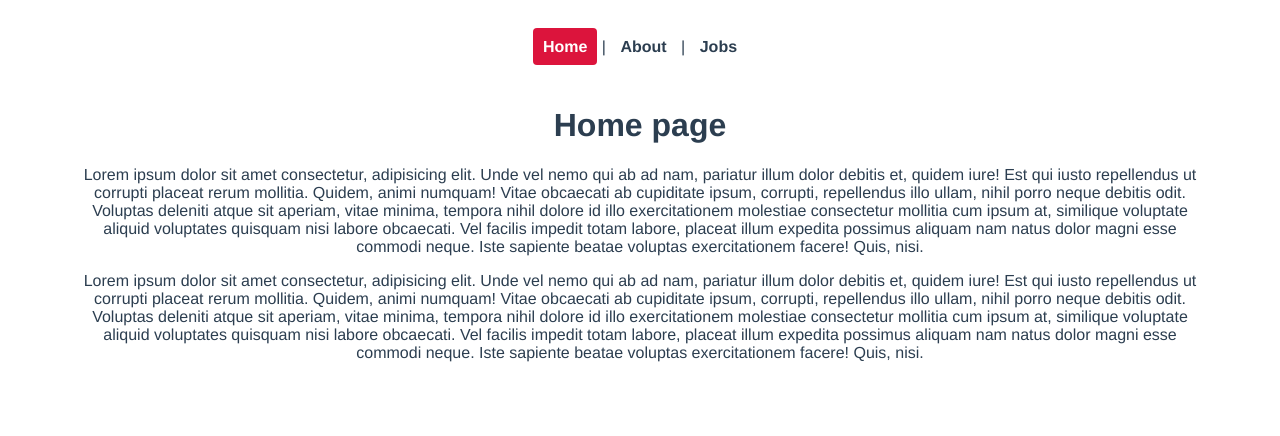
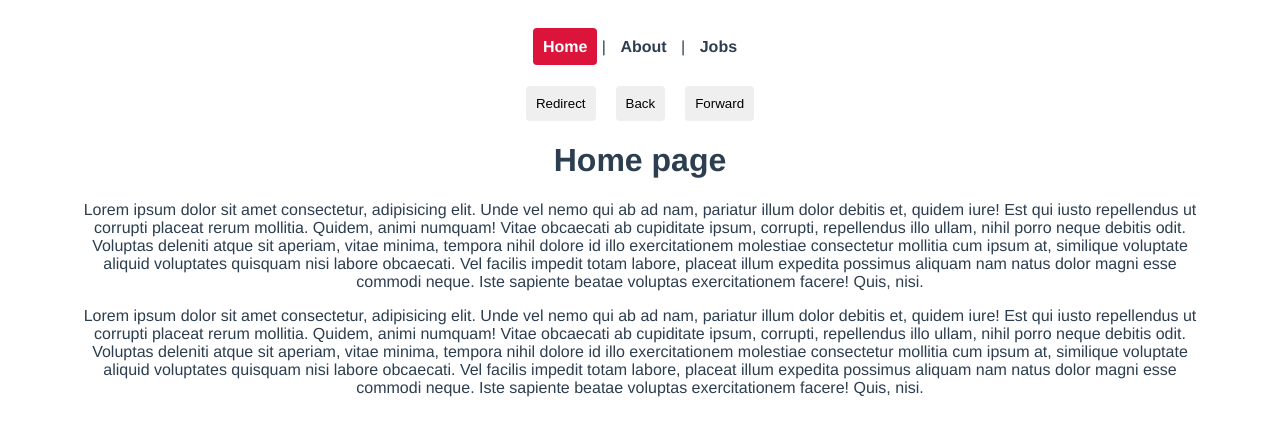
Before and after one commit to Pici1985/VueRouter, a Vue app: page / in a window 1280 px wide. Shown: the top 436 px of the page. Built offline with nearby package versions, Linux system fonts and the light colour scheme.

Commit message:
Page navigation
added buttons to programmatically navigate the pages

```diff
--- a/src/App.vue
+++ b/src/App.vue
@@ -8,9 +8,28 @@
       <!-- <router-link :to="{ name: 'About' }">About</router-link> -->
       <!-- <router-link :to="{ name: 'jobs' }">Jobs</router-link> -->
     </nav>
+    <button @click="redirect">Redirect</button>
+    <button @click="back">Back</button>
+    <button @click="forward">Forward</button>
     <router-view/>
   </div>
 </template>
+
+<script>
+export default {
+  methods: {
+    redirect(){
+      this.$router.push({ name: 'home'})
+    },
+    back(){
+      this.$router.go(-1)
+    },
+    forward(){
+      this.$router.go(1)
+    }
+  }
+}
+</script>
 
 <style>
 #app {
@@ -39,4 +58,11 @@
   color: white;
   background: crimson;
 }
+
+button {
+  margin: 0 10px;
+  padding: 10px;
+  border: none;
+  border-radius: 4px;
+}
 </style>
```
